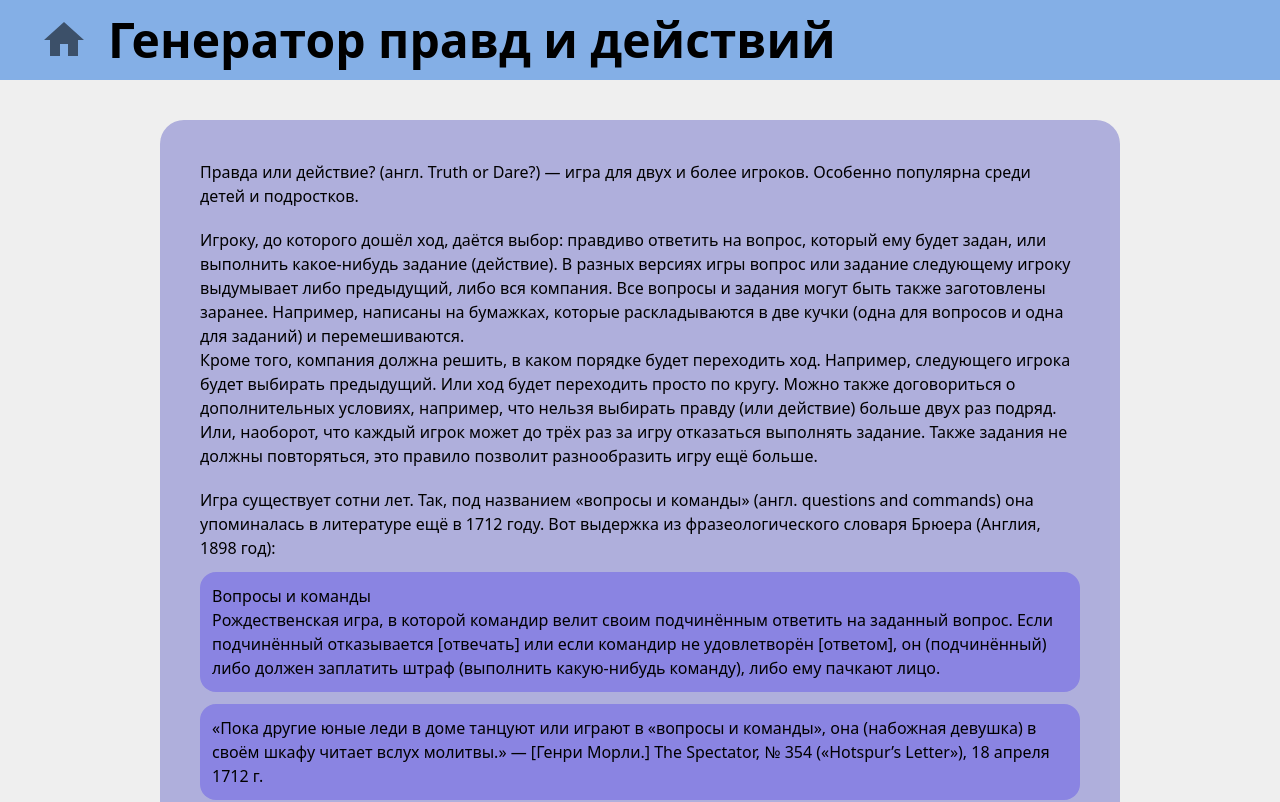
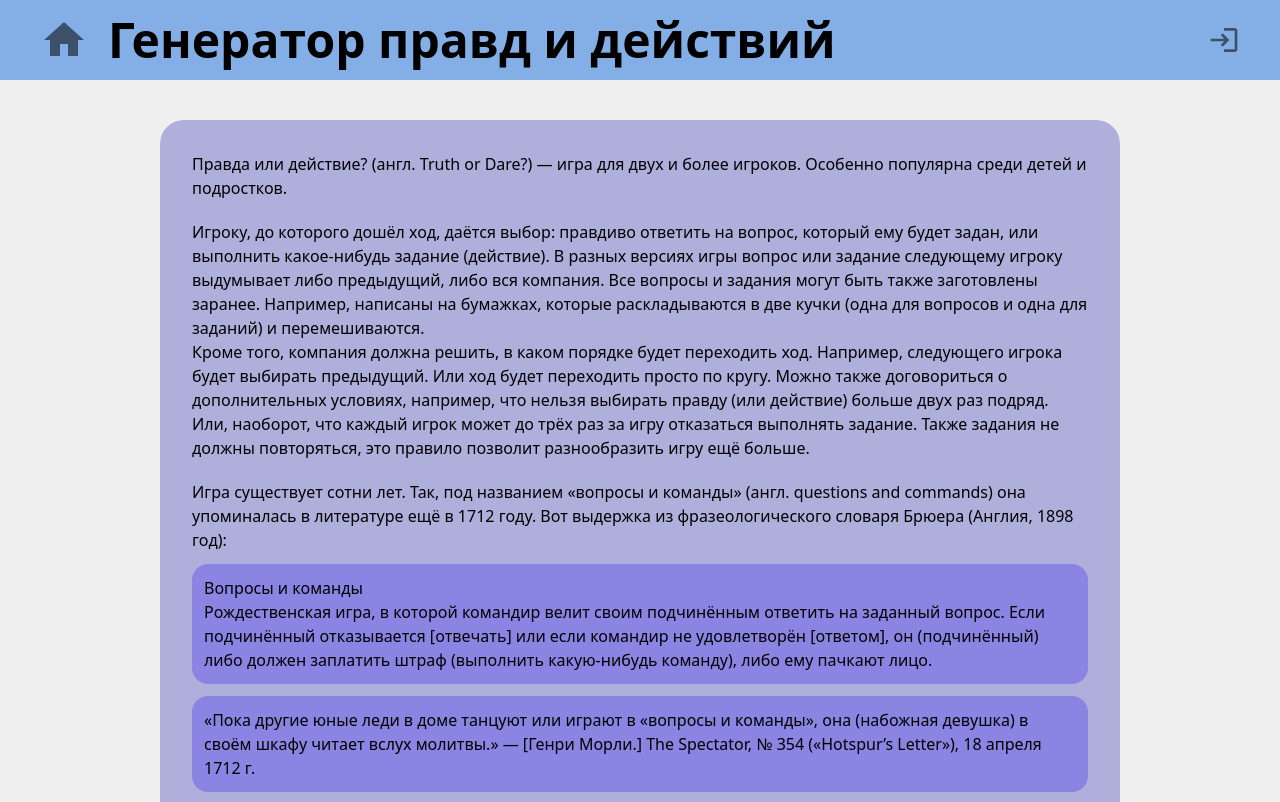
Before and after one commit to VladSunny/TruthOrDare, a React (Create React App) app: page /Information in a window 1280 px wide. Shown: the top 802 px of the page. Built offline with nearby package versions, Linux system fonts and the light colour scheme; no server answers.

Commit message:
loging icon

```diff
--- a/src/components/Header/Header.jsx
+++ b/src/components/Header/Header.jsx
@@ -1,6 +1,7 @@
 import React from "react";
 import HomeIcon from '@mui/icons-material/Home';
 import LogoutIcon from '@mui/icons-material/Logout';
+import LoginIcon from '@mui/icons-material/Login';
 import { IconButton} from "@mui/material";
 import { useLocation, Link } from 'react-router-dom';
 import { useUser } from "../../UserContext";
@@ -45,6 +46,13 @@ function Header() {
                         </div>
                     </div>
                 )}
+                {!user && location.pathname !== '/SignIn' && (
+                    <Link to="/SignIn" className="flex flex-row justify-center items-center gap-3">
+                        <IconButton sx={{padding: '0'}}>
+                            <LoginIcon sx={{fontSize: '2rem'}} />
+                        </IconButton>
+                    </Link>
+                )}
             </div>
         </div>
     );
--- a/src/pages/Information.jsx
+++ b/src/pages/Information.jsx
@@ -21,7 +21,7 @@ function Information() {
 
     return (
         <div className="w-fit h-fit variantfill-four flex flex-col items-center">
-            <div className="w-11/12 md:w-3/4 rounded-3xl variantfill-two my-10 p-10">
+            <div className="w-11/12 md:w-3/4 rounded-3xl variantfill-two my-10 p-5 md:p-8">
                 <p>
                     Правда или действие? (англ. Truth or Dare?) — игра для двух и более игроков. Особенно популярна среди детей и подростков.
                 </p>
```
